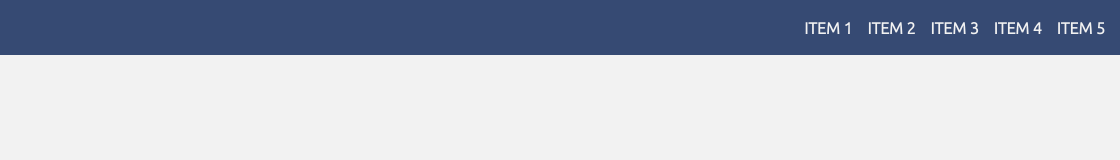
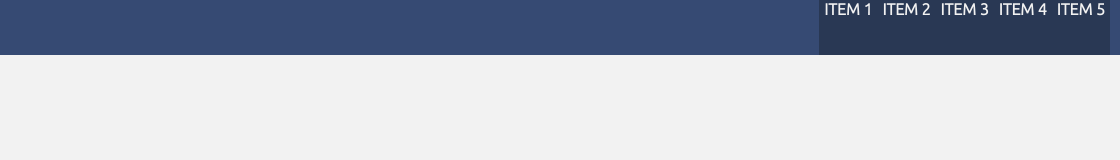
Before and after one commit to jonasmz/practicas_frontend, a plain HTML site: page responsive_navbar/index.html in a window 1280 px wide. Shown: the full height of the page, 160-1280 px from the left. Drawn offline with Linux system fonts and the light colour scheme.

Commit message:
Agregado colores al menu y animacion del borde en li:hover

```diff
--- a/responsive_navbar/css/medias.css
+++ b/responsive_navbar/css/medias.css
@@ -17,11 +17,22 @@
     .menu ul{
         display: flex;
         flex-flow: row wrap;
-        align-items: center;
+        align-items: stretch;
     }
 
-    .menu ul li,.menu ul li{
-        margin-left: 5px;
-        padding: 5px;
+    .menu ul li, .menu ul li a{
+        display: block;
     }
+
+    .menu ul li{
+        padding: 0 5px;
+        background-color: rgba(23, 28, 38, 0.4);
+    }
+
+    .menu ul li:hover{
+        background-color: #2E6EA6;
+        border-bottom: 3px solid #F25C05;
+    }
+
+
 }
```
